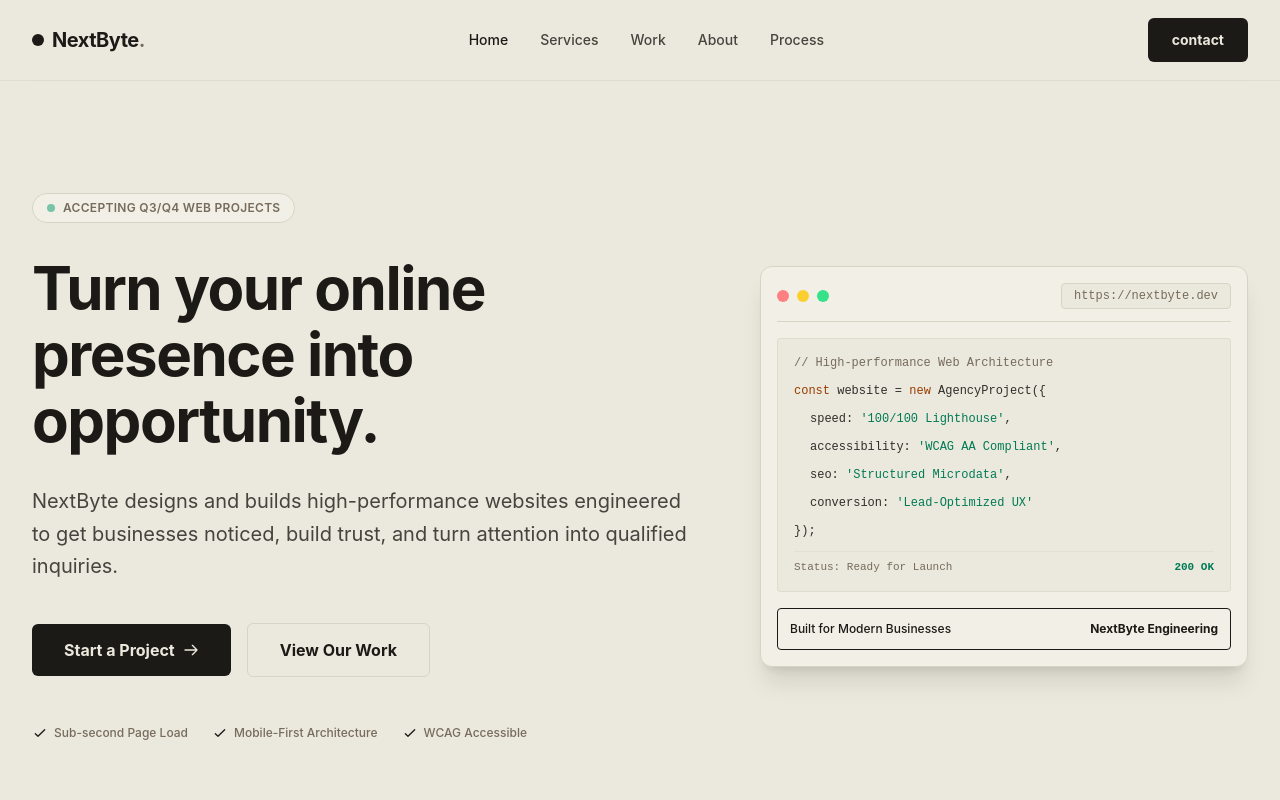
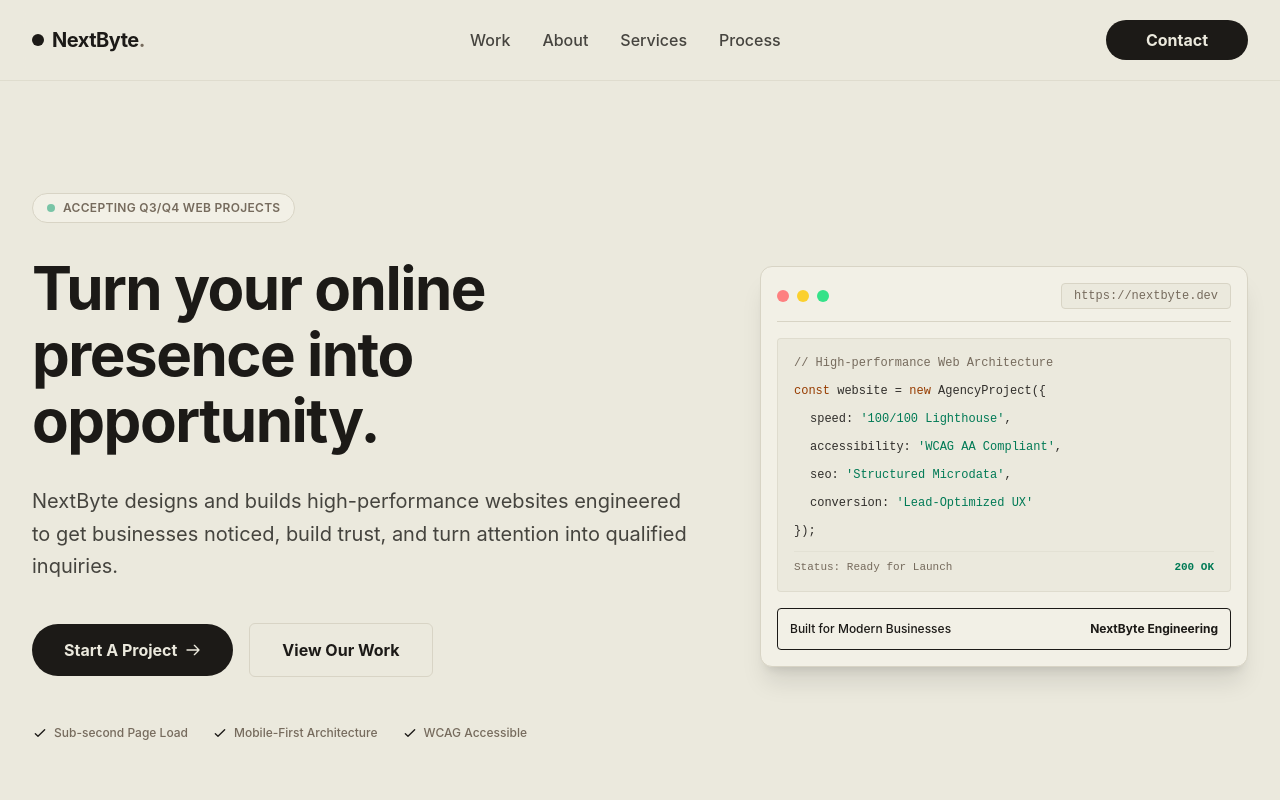
Before and after one commit to adam-amir-dev/nextbyte-agency, a website built with Vite: page index.html in a window 1280 px wide. Shown: the top 800 px of the page. Built offline with nearby package versions, Linux system fonts and the light colour scheme.

Commit message:
Updating Header

```diff
--- a/index.html
+++ b/index.html
@@ -27,11 +27,11 @@
 
             <!-- Desktop Navigation Links -->
             <nav class="hidden md:flex items-center gap-8" aria-label="Main Navigation">
-                <a href="#home" class="text-sm font-medium text-brand-ink hover:text-brand-dark transition-colors">Home</a>
-                <a href="#services" class="text-sm font-medium text-brand-ink/80 hover:text-brand-ink transition-colors">Services</a>
-                <a href="#work" class="text-sm font-medium text-brand-ink/80 hover:text-brand-ink transition-colors">Work</a>
-                <a href="#about" class="text-sm font-medium text-brand-ink/80 hover:text-brand-ink transition-colors">About</a>
-                <a href="#process" class="text-sm font-medium text-brand-ink/80 hover:text-brand-ink transition-colors">Process</a>
+
+                <a href="#work" class="text-base font-medium text-brand-ink/80 hover:text-brand-ink transition-colors">Work</a>
+                <a href="#about" class="text-base font-medium text-brand-ink/80 hover:text-brand-ink transition-colors">About</a>
+                <a href="#services" class="text-base font-medium text-brand-ink/80 hover:text-brand-ink transition-colors">Services</a>
+                <a href="#process" class="text-base font-medium text-brand-ink/80 hover:text-brand-ink transition-colors">Process</a>
             </nav>
 
             <!-- CTA Button -->
@@ -97,7 +97,7 @@
                         <!-- Supporting Paragraph -->
                         <p class="text-lg sm:text-xl text-brand-ink/80 font-normal leading-relaxed max-w-2xl">
                             NextByte designs and builds high-performance websites engineered to get businesses noticed, build trust, and turn attention into qualified inquiries.
-
+                        </p>
                         <!-- Call To Actions -->
                         <div class="flex flex-col sm:flex-row items-stretch sm:items-center gap-4 w-full sm:w-auto pt-2">
                             <a href="#contact" class="btn-primary text-base py-3.5 px-8">
--- a/src/styles/main.css
+++ b/src/styles/main.css
@@ -32,7 +32,7 @@
 /* Component Utility Classes */
 @layer components {
   .btn-primary {
-    @apply inline-flex items-center justify-center px-6 py-3 text-sm font-bold text-brand-bg bg-brand-ink rounded-md transition-all duration-200 hover:opacity-90 active:scale-[0.99] focus:outline-none;
+    @apply inline-flex items-center justify-center px-10 py-2 text-base capitalize font-bold text-brand-bg bg-brand-ink rounded-full transition-all duration-200 hover:opacity-70 active:scale-[0.99] focus:outline-none;
   }
 
   .btn-secondary {
```
